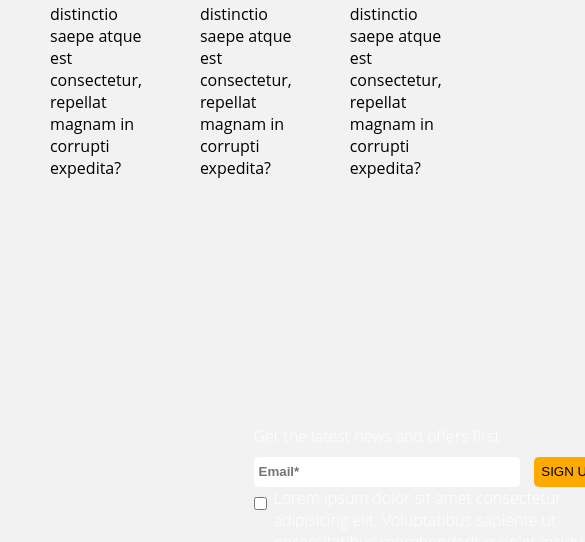
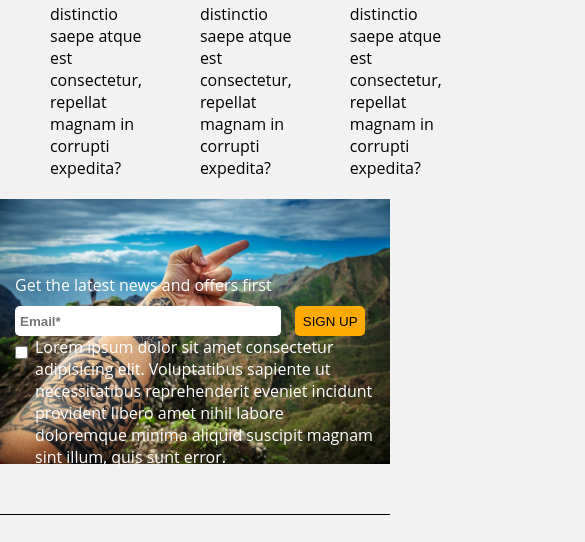
Before and after one commit to Noroff-FEU-Assignments/cross-course-project-Pgarza-dev, a plain HTML site: page orders.html in a window 390 px wide. Shown: the part 1171-1713 px from the top of the page, 585 px wide, since content can reach past the window. Drawn offline with Linux system fonts and the light colour scheme.

Commit message:
main img /nav media queries

```diff
--- a/style.css
+++ b/style.css
@@ -1059,12 +1059,29 @@ VIEW MY ORDERS PAGE
     background-image: url(./images/headshot-s.jpg);
   }
 
-  .footer-image {
-    background-image: url(./images/)
+  .welcome-content {
+    color: black;
+    width: 0px;
+    position: static;
   }
 
-  nav {
-    /* display: none; */
+  .footer-image {
+    background-image: url(./images/mans-hand-landscape-medium.jpg);
+    height: 265px;
+    width: 100%;
+  }
+
+  .newsletter {
+    margin-right: 30px;
+    position: static;
+    margin: auto;
+    padding-top: 75px;
+    font-weight: 400;
+  }
+
+  .search-bar {
+    margin: 0px;
+    width: 95%;
   }
 }
 
```
Also changed, not shown: index.html (+1 -3 lines).
